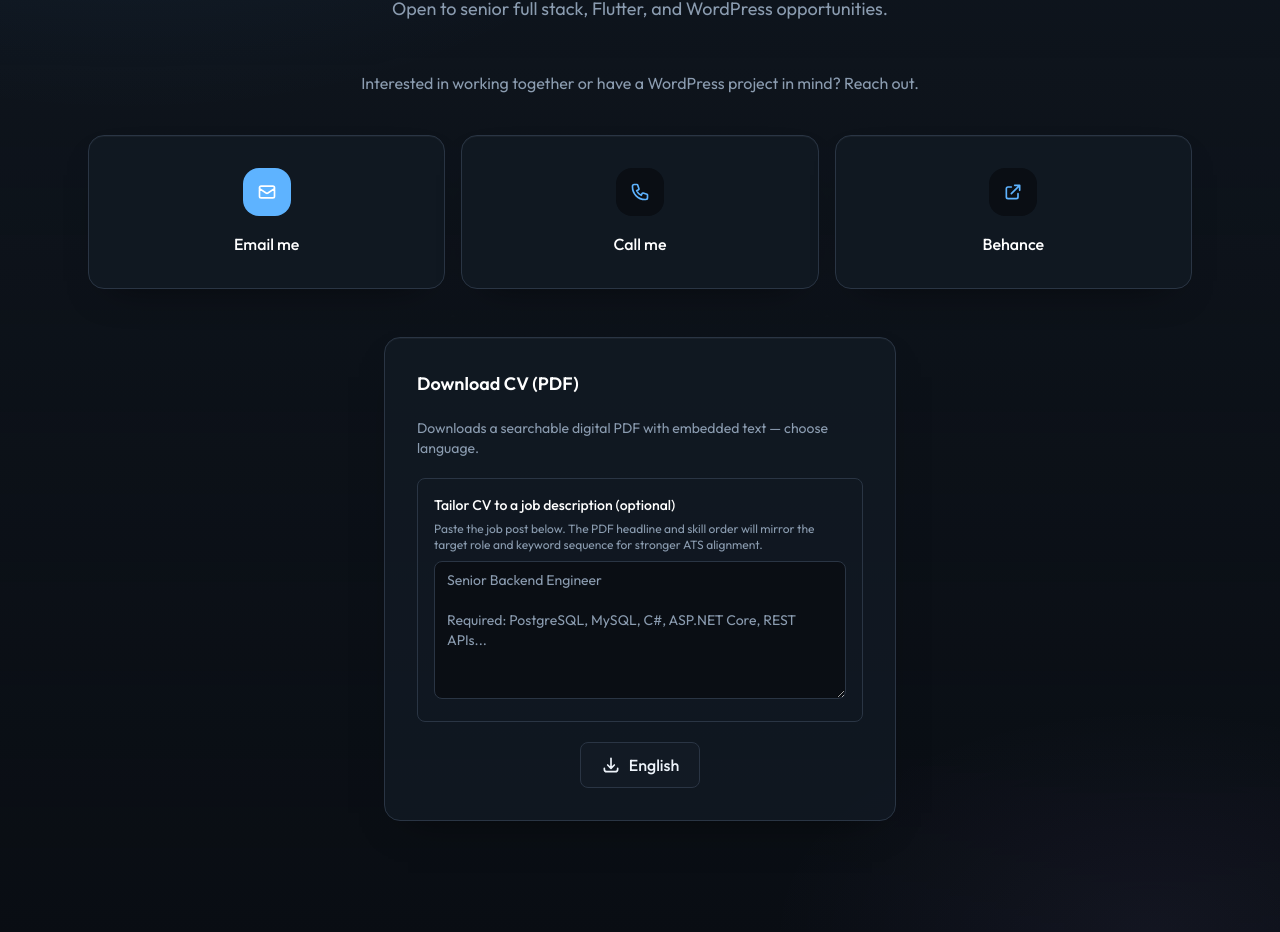
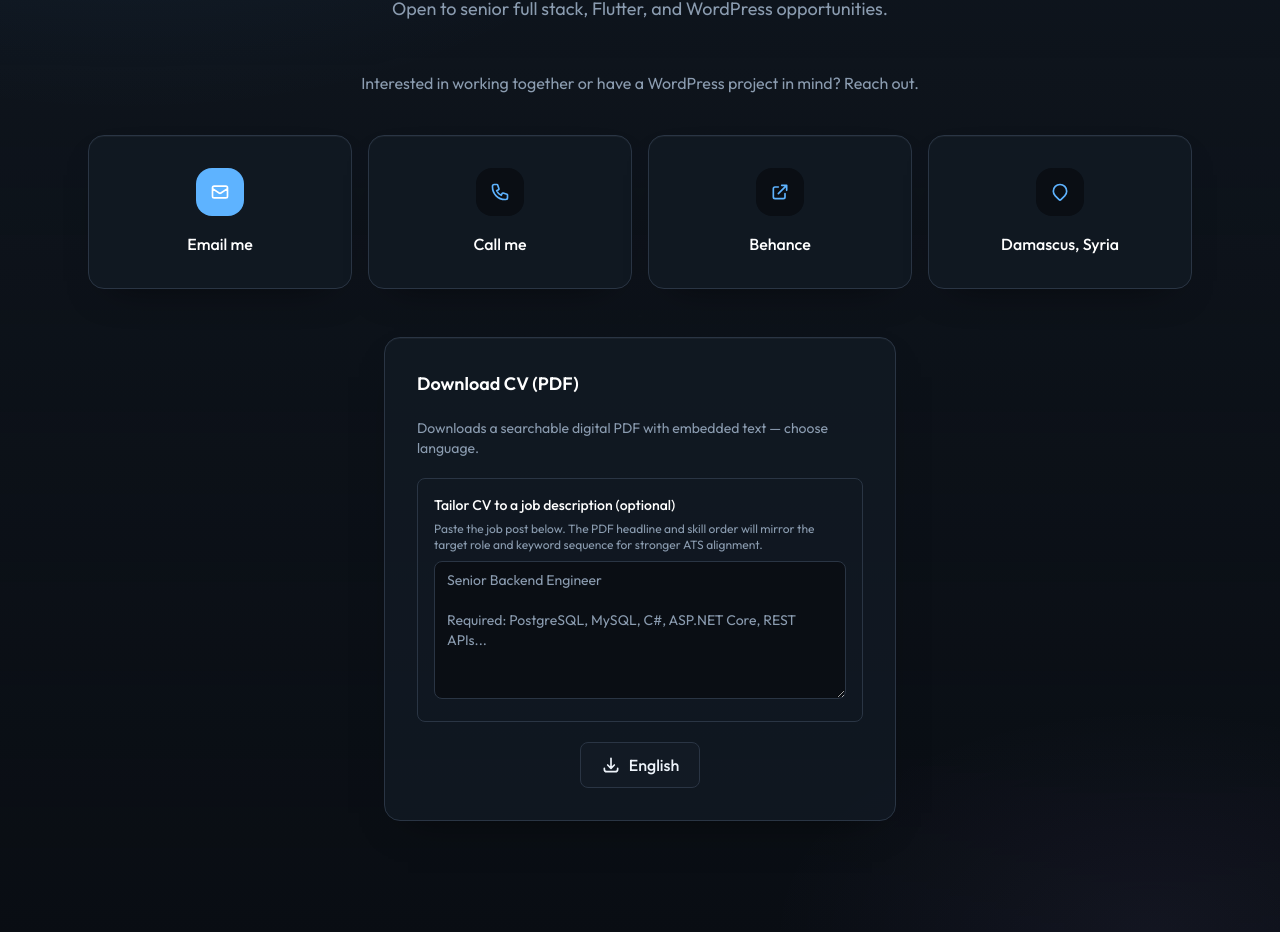
Before and after one commit to NuwrSaeed89/Nuwwar-portfolio, a Next.js app: page /en in a window 1280 px wide. Shown: the part 10335-11267 px from the top of the page. Built offline with nearby package versions, Linux system fonts and the light colour scheme.

Commit message:
add address

```diff
--- a/src/components/Contact.tsx
+++ b/src/components/Contact.tsx
@@ -43,6 +43,20 @@ const contactLinks = [
         strokeLinejoin="round"
         strokeWidth={2}
         d="M10 6H6a2 2 0 00-2 2v10a2 2 0 002 2h10a2 2 0 002-2v-4M14 4h6m0 0v6m0-6L10 14"
+      />
+    ),
+  },
+  {
+    key: "contact.location",
+    href: "https://maps.google.com/?q=Damascus,+Syria",
+    accent: false,
+    external: true,
+    icon: (
+      <path
+        strokeLinecap="round"
+        strokeLinejoin="round"
+        strokeWidth={2}
+        d="M17.657 16.657L13.414 20.9a2 2 0 01-2.828 0l-4.243-4.243a8 8 0 1111.314 0z"
       />
     ),
   },
--- a/src/messages/ar.json
+++ b/src/messages/ar.json
@@ -333,7 +333,8 @@
     "intro": "مهتم بالتعاون أو لديك مشروع ووردبريس؟ تواصل معي.",
     "email": "راسلني",
     "phone": "اتصل بي",
-    "behance": "Behance"
+    "behance": "Behance",
+    "location": "دمشق، سوريا"
   },
   "footer": {
     "copyright": "نوار سعيد. مطوّرة Full Stack أولى.",
--- a/src/messages/en.json
+++ b/src/messages/en.json
@@ -329,7 +329,8 @@
     "intro": "Interested in working together or have a WordPress project in mind? Reach out.",
     "email": "Email me",
     "phone": "Call me",
-    "behance": "Behance"
+    "behance": "Behance",
+    "location": "Damascus, Syria"
   },
   "footer": {
     "copyright": "Nuwwar Saeed. Senior Full Stack Developer.",
```
